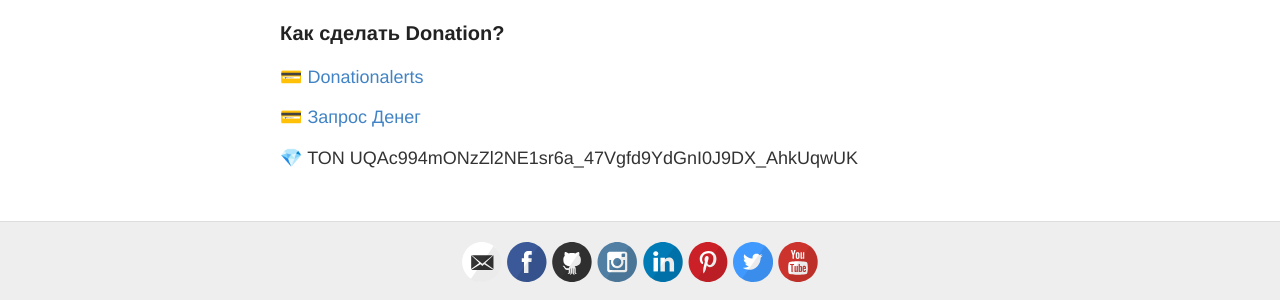
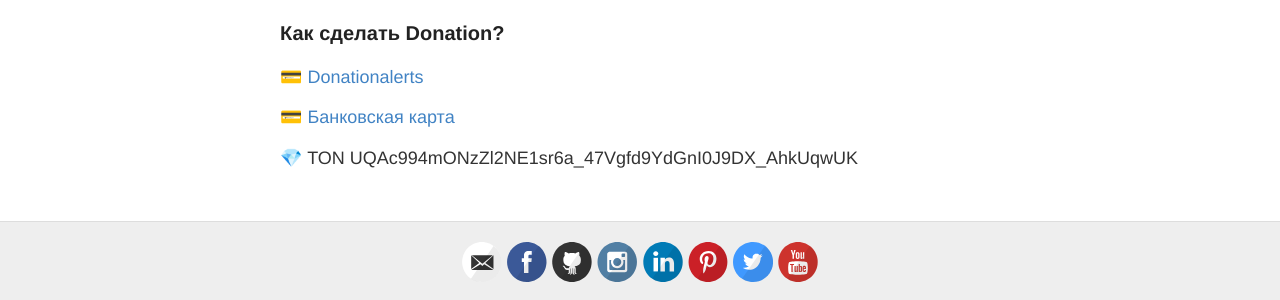
Before and after one commit to tatarinovms/tatarinovms.github.io, a Jekyll site: the page built from donate.md, in a window 1280 px wide. Shown: the part 442-742 px from the top of the page. Built offline with Jekyll 4.4.1, drawn with Linux system fonts in a browser that asks for light colours.

Commit message:
Update donate.md

```diff
--- a/donate.md
+++ b/donate.md
@@ -18,6 +18,6 @@ permalink: /donation/
 
 💳 [Donationalerts](http://www.donationalerts.ru/r/tatarinovms)
 
-💳 [Запрос Денег](https://www.tinkoff.ru/sl/Al0obkKT7Rk)
+💳 [Банковская карта](https://www.tinkoff.ru/rm/tatarinov.maksim1/7PGUE43434/)
 
 💎 TON UQAc994mONzZl2NE1sr6a_47Vgfd9YdGnI0J9DX_AhkUqwUK
```
